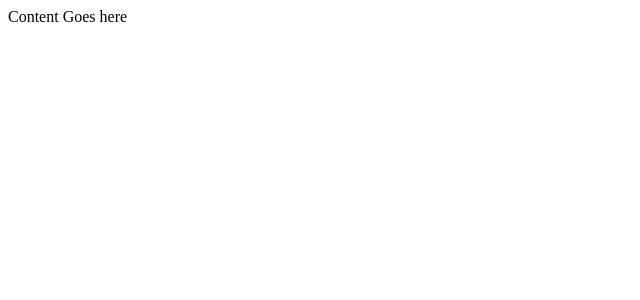
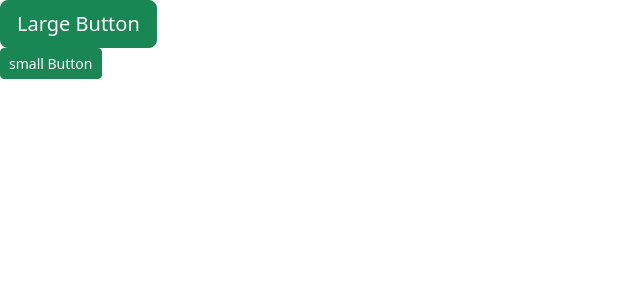
Before and after one commit to Ranjeet-singh-1/frontend-assignment_TFU, a React (Create React App) app: page / in a window 1280 px wide. Shown: the top 300 px of the page, without its empty margins (0-640 px from the left). Built offline with nearby package versions, Linux system fonts and the light colour scheme.

Commit message:
button component created having large and small button

```diff
--- a/public/index.html
+++ b/public/index.html
@@ -5,11 +5,12 @@
   <meta charset="UTF-8">
   <meta http-equiv="X-UA-Compatible" content="IE=edge">
   <meta name="viewport" content="width=device-width, initial-scale=1.0">
+  <link rel="stylesheet" href="https://cdn.jsdelivr.net/npm/bootstrap@5.2.3/dist/css/bootstrap.min.css">
   <title>TODO_LIST</title>
 </head>
 
 <body>
   <div id="root"></div>
 </body>
-
+<script src="https://cdn.jsdelivr.net/npm/bootstrap@5.2.3/dist/js/bootstrap.bundle.min.js"></script>
 </html>
--- a/src/App.js
+++ b/src/App.js
@@ -1,9 +1,10 @@
 import React from 'react'
-
+import Button from './Components/Button';
 function App() {
   return (
     <>
-    Content Goes here
+    <Button size='big' content='Large Button'/>
+    <Button size='small' content='small Button'/>
     </>
   );
 }
--- /dev/null
+++ b/src/Components/Button.jsx
@@ -0,0 +1,12 @@
+import React from 'react'
+
+function Button(props) {
+const button_style=(props.size==='big'?'btn btn-success btn-lg':'btn btn-success btn-sm');
+  return (
+    <div>
+      <button type='button' className={button_style}>{props.content}</button>
+    </div>
+  )
+}
+
+export default Button
```
Also changed, not shown: src/Components/Button.tsx (deleted).
